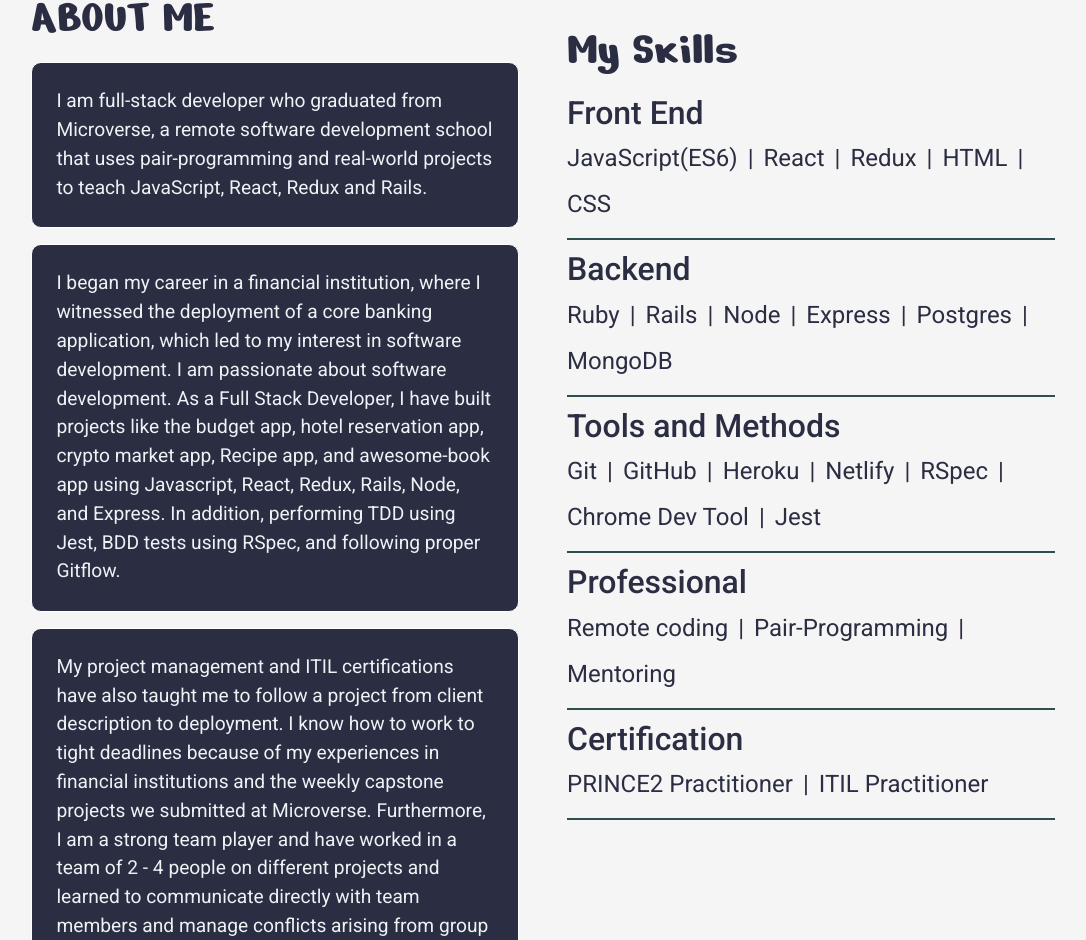
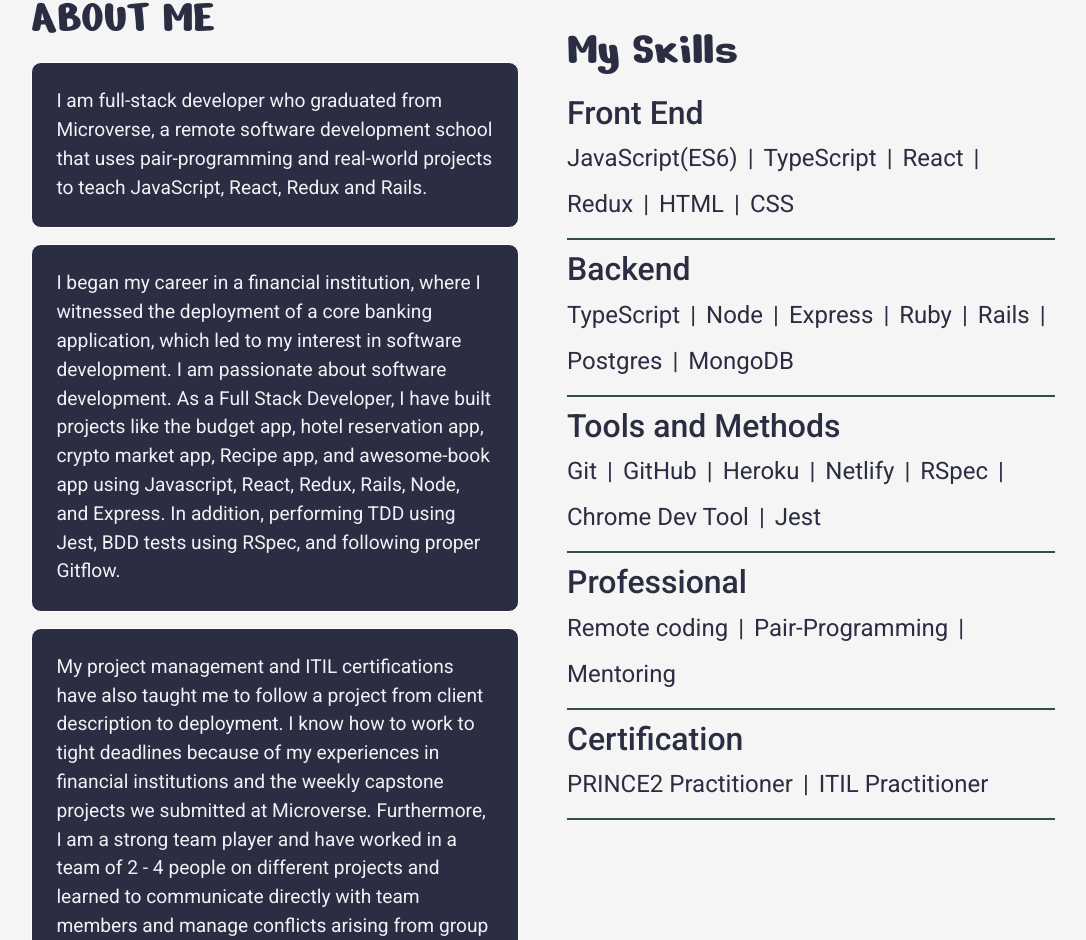
Before and after one commit to udeaghad/my-portfolio, a React (Create React App) app: page / in a window 1280 px wide. Shown: the part 2988-3928 px from the top of the page, without its empty margins (97-1183 px from the left). Built offline with nearby package versions, Linux system fonts and the light colour scheme.

Commit message:
update stack

```diff
--- a/src/components/AboutMe.js
+++ b/src/components/AboutMe.js
@@ -64,6 +64,8 @@ const AboutMe = () => (
         <p className="skill_group">
           <span>JavaScript(ES6)</span>
           |
+          <span>TypeScript</span>
+          |
           <span>React</span>
           |
           <span>Redux</span>
@@ -77,13 +79,15 @@ const AboutMe = () => (
       <div className="skills_card">
         <h6>Backend</h6>
         <p className="skill_group">
-          <span>Ruby</span>
-          |
-          <span>Rails</span>
+          <span>TypeScript</span>
           |
           <span>Node</span>
           |
           <span>Express</span>
+          |
+          <span>Ruby</span>
+          |
+          <span>Rails</span>
           |
           <span>Postgres</span>
           |
```
